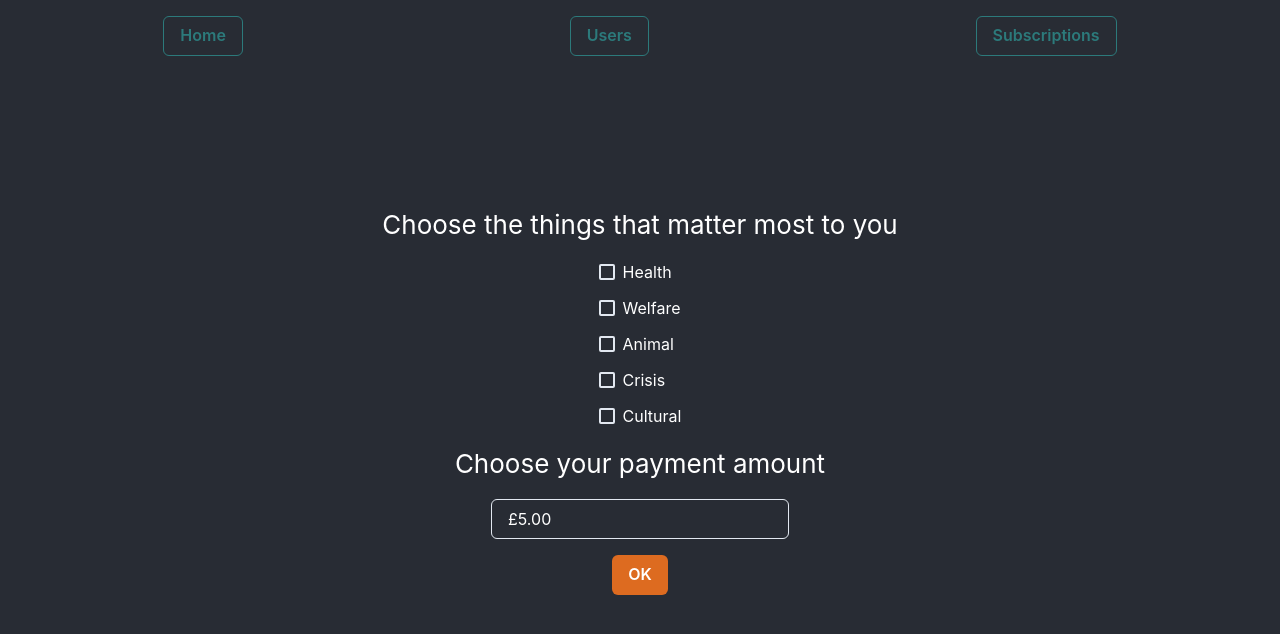
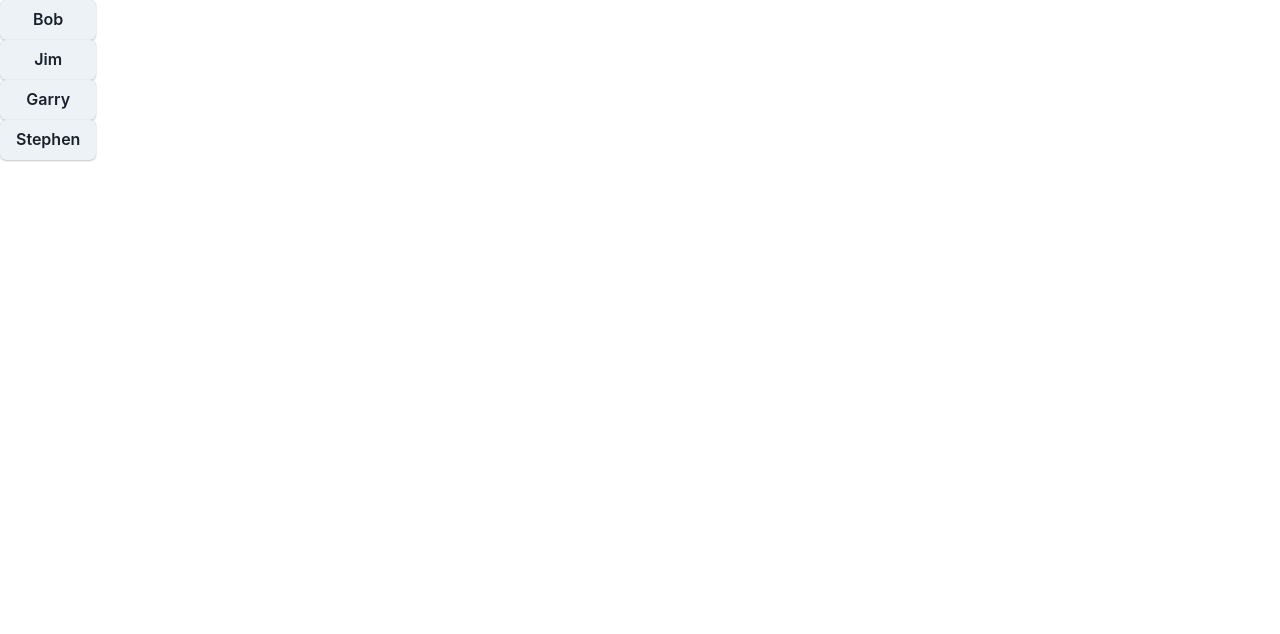
Before and after one commit to 11CConnolly/SimplyGive, a React (Create React App) app in the folder client/: page /users in a window 1280 px wide. Shown: the top 634 px of the page. Built offline with nearby package versions, Linux system fonts and the light colour scheme.

Commit message:
FE changes with routing basics

```diff
--- a/client/src/App.css
+++ b/client/src/App.css
@@ -1,10 +1,6 @@
-.App {
-  text-align: center;
-}
-
 .App-container {
   background-color: #282c34;
-  height: 100vh;
+  flex: 1;
   display: flex;
   flex-direction: column;
   align-items: center;
@@ -20,7 +16,7 @@
   background-color: #282c34;
   display: flex;
   text-align: center;
-  justify-content: space-around;
+  justify-content: space-evenly;
 }
 
 p {
--- a/client/src/App.js
+++ b/client/src/App.js
@@ -1,6 +1,7 @@
 import React, { useState } from "react";
 import {
   Checkbox,
+  Box,
   Stack,
   Text,
   Button,
@@ -12,6 +13,7 @@ import {
 import "./App.css";
 import client from "./utils/client";
 import { categories, formatAsGBP, parseAsGBP } from "./utils/constants";
+import LinkButton from "./components/LinkButton";
 
 function App() {
   const [checkedItems, setCheckedItems] = React.useState([]);
@@ -40,19 +42,13 @@ function App() {
   };
 
   return (
-    <div className="App">
-      <div className="navbar">
-        <Button colorScheme="teal" variant="outline">
-          Home
-        </Button>
-        <Button colorScheme="teal" variant="outline">
-          Users
-        </Button>
-        <Button colorScheme="teal" variant="outline">
-          Subscriptions
-        </Button>
-      </div>
-      <header className="App-container">
+    <>
+      <Box className="navbar">
+        <LinkButton text="Home" />
+        <LinkButton text="Users" />
+        <LinkButton text="Subscriptions" />
+      </Box>
+      <Box className="App-container">
         <Text>Choose the things that matter most to you</Text>
         <Stack spacing={3} direction="column">
           <Checkbox onChange={() => checkCheckedItem(categories.HEALTH)}>
@@ -85,8 +81,8 @@ function App() {
         <Button className="OkButton" colorScheme="orange" onClick={buttonClick}>
           OK
         </Button>
-      </header>
-    </div>
+      </Box>
+    </>
   );
 }
 
--- /dev/null
+++ b/client/src/components/LinkButton.jsx
@@ -0,0 +1,12 @@
+import { Button } from "@chakra-ui/react";
+import react from "react";
+
+const LinkButton = (props) => {
+  return (
+    <Button colorScheme="teal" variant="ghost" width="150px">
+      {props.text}
+    </Button>
+  );
+};
+
+export default LinkButton;
--- a/client/src/index.css
+++ b/client/src/index.css
@@ -1,13 +1,76 @@
 body {
   margin: 0;
-  font-family: -apple-system, BlinkMacSystemFont, 'Segoe UI', 'Roboto', 'Oxygen',
-    'Ubuntu', 'Cantarell', 'Fira Sans', 'Droid Sans', 'Helvetica Neue',
+  font-family: -apple-system, BlinkMacSystemFont, "Segoe UI", "Roboto", "Oxygen",
+    "Ubuntu", "Cantarell", "Fira Sans", "Droid Sans", "Helvetica Neue",
     sans-serif;
   -webkit-font-smoothing: antialiased;
   -moz-osx-font-smoothing: grayscale;
 }
 
 code {
-  font-family: source-code-pro, Menlo, Monaco, Consolas, 'Courier New',
+  font-family: source-code-pro, Menlo, Monaco, Consolas, "Courier New",
     monospace;
 }
+
+html {
+  box-sizing: border-box;
+}
+*,
+*:before,
+*:after {
+  box-sizing: inherit;
+}
+
+body {
+  font-family: -apple-system, BlinkMacSystemFont, "Segoe UI", "Roboto", "Oxygen",
+    "Ubuntu", "Cantarell", "Fira Sans", "Droid Sans", "Helvetica Neue",
+    sans-serif;
+  -webkit-font-smoothing: antialiased;
+  -moz-osx-font-smoothing: grayscale;
+}
+
+code {
+  font-family: source-code-pro, Menlo, Monaco, Consolas, "Courier New",
+    monospace;
+}
+
+html,
+body {
+  height: 100%;
+  margin: 0;
+  line-height: 1.5;
+  color: #121212;
+}
+
+textarea,
+input,
+button {
+  font-size: 1rem;
+  font-family: inherit;
+  border: none;
+  border-radius: 8px;
+  padding: 0.5rem 0.75rem;
+  box-shadow: 0 0px 1px hsla(0, 0%, 0%, 0.2), 0 1px 2px hsla(0, 0%, 0%, 0.2);
+  background-color: white;
+  line-height: 1.5;
+  margin: 0;
+}
+
+#root {
+  display: flex;
+  height: 100%;
+  width: 100%;
+}
+
+button {
+  color: #3992ff;
+  font-weight: 500;
+}
+
+#error-page {
+  display: flex;
+  flex-direction: column;
+  align-items: center;
+  justify-content: center;
+  width: 100%;
+}
--- a/client/src/index.js
+++ b/client/src/index.js
@@ -4,12 +4,27 @@ import "./index.css";
 import App from "./App";
 import reportWebVitals from "./reportWebVitals";
 import { ChakraProvider } from "@chakra-ui/react";
+import { createBrowserRouter, RouterProvider } from "react-router-dom";
+import ErrorPage from "./routes/error-page";
+import Users from "./routes/users";
+
+const router = createBrowserRouter([
+  {
+    path: "/",
+    element: <App />,
+    errorElement: <ErrorPage />,
+  },
+  {
+    path: "/users/",
+    element: <Users />,
+  },
+]);
 
 const root = ReactDOM.createRoot(document.getElementById("root"));
 root.render(
   <ChakraProvider>
     <React.StrictMode>
-      <App />
+      <RouterProvider router={router} />
     </React.StrictMode>
   </ChakraProvider>
 );
--- /dev/null
+++ b/client/src/routes/error-page.jsx
@@ -0,0 +1,16 @@
+import { useRouteError } from "react-router-dom";
+
+export default function ErrorPage() {
+  const error = useRouteError();
+  console.error(error);
+
+  return (
+    <div id="error-page">
+      <h1>Oops!</h1>
+      <p>Sorry, an unexpected error has occurred.</p>
+      <p>
+        <i>{error.statusText || error.message}</i>
+      </p>
+    </div>
+  );
+}
--- /dev/null
+++ b/client/src/routes/users.jsx
@@ -0,0 +1,16 @@
+import react from "react";
+import { Button, Flex } from "@chakra-ui/react";
+import "../index.css";
+
+const Users = () => {
+  const users = ["Bob", "Jim", "Garry", "Stephen"];
+  return (
+    <Flex flexDirection="column">
+      {users.map((user) => (
+        <Button>{user}</Button>
+      ))}
+    </Flex>
+  );
+};
+
+export default Users;
```
Also changed, not shown: client/src/pages/users.js (deleted), client/src/routes/subscriptions.jsx (added).
